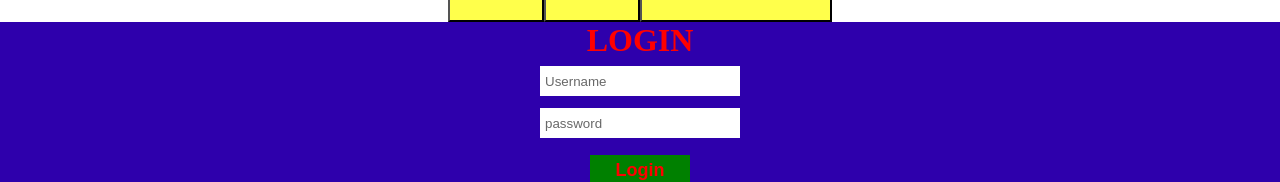
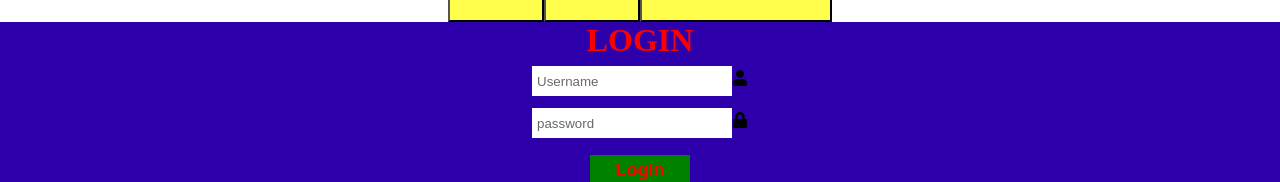
Before and after one commit to Gurmuked/react-apps, a React (Create React App) app in the folder project/: page / in a window 1280 px wide. Shown: the part 602-784 px from the top of the page. Built offline with nearby package versions, Linux system fonts and the light colour scheme.

Commit message:
import react icons

```diff
--- a/project/package.json
+++ b/project/package.json
@@ -9,6 +9,7 @@
     "@testing-library/user-event": "^13.5.0",
     "react": "^19.1.0",
     "react-dom": "^19.1.0",
+    "react-icons": "^5.5.0",
     "react-scripts": "5.0.1",
     "web-vitals": "^2.1.4"
   },
--- a/project/src/components/login and registration/login.jsx
+++ b/project/src/components/login and registration/login.jsx
@@ -1,4 +1,5 @@
 import React from 'react';
+import { FaUser, FaLock } from "react-icons/fa";
 import './login.css'
 
  function login() {
@@ -10,10 +11,12 @@ import './login.css'
           <div className='inputBox'>
             <input type="text"
                      placeholder="Username" className='inputclass'/>
+                     <FaUser />
           </div>
           <div className='inputBox'>
             <input className='inputclass' type="password"
                      placeholder="password" />
+                     <FaLock />
           </div>
 
 
```
Also changed, not shown: 1 other file (tests, documents, lock files or other folders).
